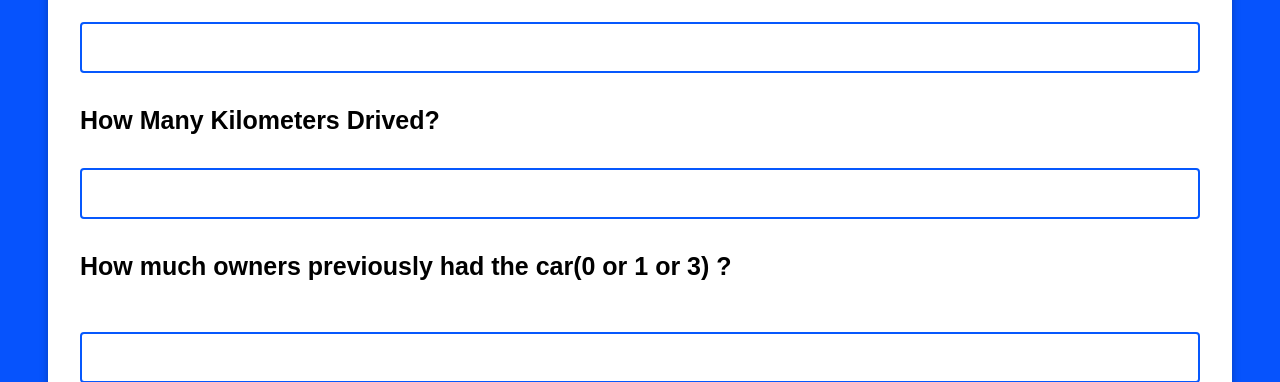
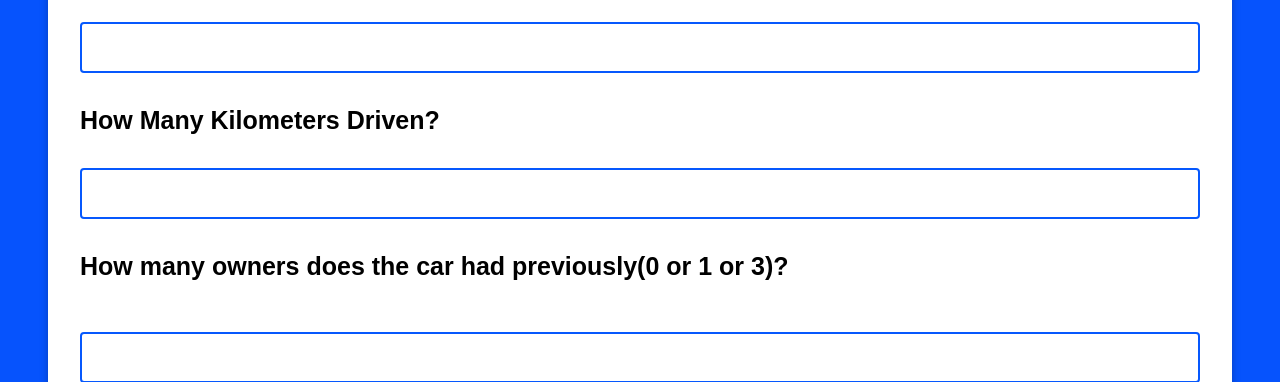
Before and after one commit to kavyanshpandey/Colloquium, a Flask app: page / in a window 1280 px wide. Shown: the part 379-761 px from the top of the page. Run offline with Flask 2, Linux system fonts and the light colour scheme; parts of the project's set-up code (start-up, migrations or seed data) failed here and were passed over.

Commit message:
Labels updated

```diff
--- a/templates/index.html
+++ b/templates/index.html
@@ -14,8 +14,8 @@
             <h3 style="font-size: 25px; font-family: sans-serif;">Year</h3>
             <input class="input_field" id="first" name="Year" type="number ">
             <h3 style="font-size: 25px; font-family: sans-serif;">What is the Showroom Price?(In lakhs)</h3><br><input class="input_field" id="second" name="Present_Price" required="required">
-            <h3 style="font-size: 25px; font-family: sans-serif;">How Many Kilometers Drived?</h3><input class="input_field" id="third" name="Kms_Driven" required="required">
-            <h3 style="font-size: 25px; font-family: sans-serif;">How much owners previously had the car(0 or 1 or 3) ?</h3><br><input class="input_field" id="fourth" name="Owner" required="required">
+            <h3 style="font-size: 25px; font-family: sans-serif;">How Many Kilometers Driven?</h3><input class="input_field" id="third" name="Kms_Driven" required="required">
+            <h3 style="font-size: 25px; font-family: sans-serif;">How many owners does the car had previously(0 or 1 or 3)?</h3><br><input class="input_field" id="fourth" name="Owner" required="required">
             <h3 style="font-size: 25px; font-family: sans-serif;">What Is the Fuel type?</h3><br><select class="input_field" name="Fuel_Type_Petrol" id="fuel" required="required">
                 <option value="Petrol">Petrol</option>
                 <option value="Diesel">Diesel</option>
```
